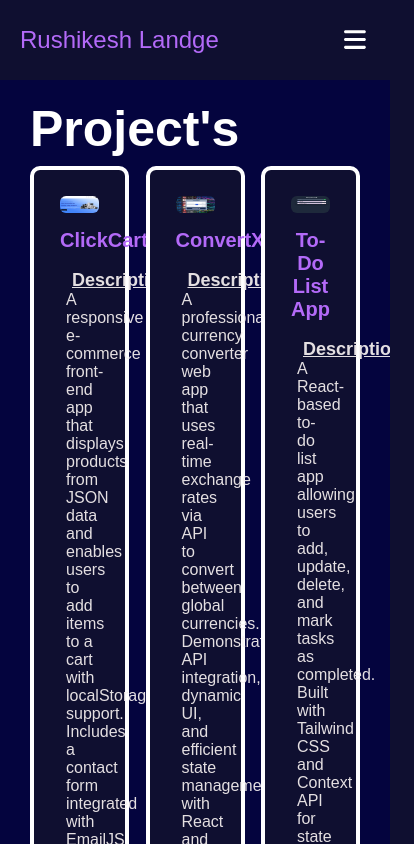
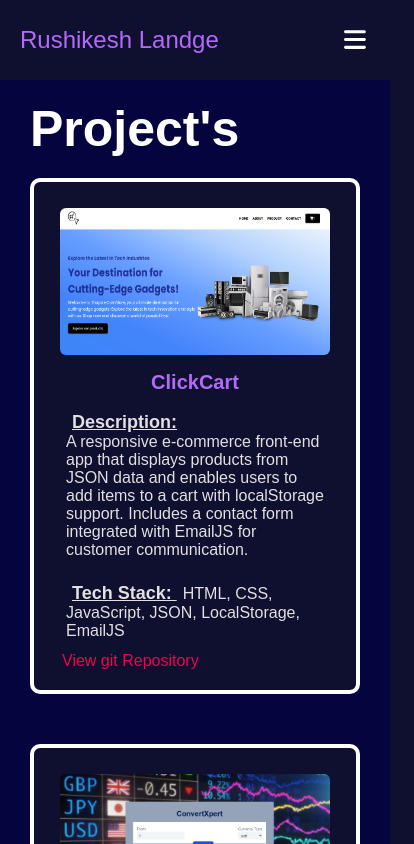
Before and after one commit to LandgeRushikesh/Portfolio, a React (Vite) app: page /Project in a window 390 px wide. Shown: the top 844 px of the page, 414 px wide, since content can reach past the window. Built offline with nearby package versions, Linux system fonts and the light colour scheme.

Commit message:
made project section responsive

```diff
--- a/src/index.css
+++ b/src/index.css
@@ -302,7 +302,7 @@
 }
 .Project h1{
     font-size: 50px;
-    margin-bottom: 8px;
+    margin-bottom: 20px;
 }
 .Project-section{
     display: grid;
@@ -325,8 +325,6 @@
 }
 .project-card *{
     padding: 6px;
-
-
 }
 .project-card .title{
     color:  rgb(179, 106, 248);
@@ -342,7 +340,6 @@
     color:#eb064e;
     padding: 8px;
 }
-
 .project-card a:hover{
     color:#e92261;
 }
@@ -525,7 +522,7 @@
         padding: 20px 0px;
     }
     /* project section */
-    .project-section{
+    .Project-section{
         display: grid;
         grid-template-columns: 45% 45%;
         justify-content: space-between;
@@ -558,7 +555,7 @@
         row-gap: 50px;
     }
     /* Project section */
-    .project-section{
+    .Project-section{
         display: grid;
         grid-template-columns: 1fr ;
         justify-content: space-between;
```
